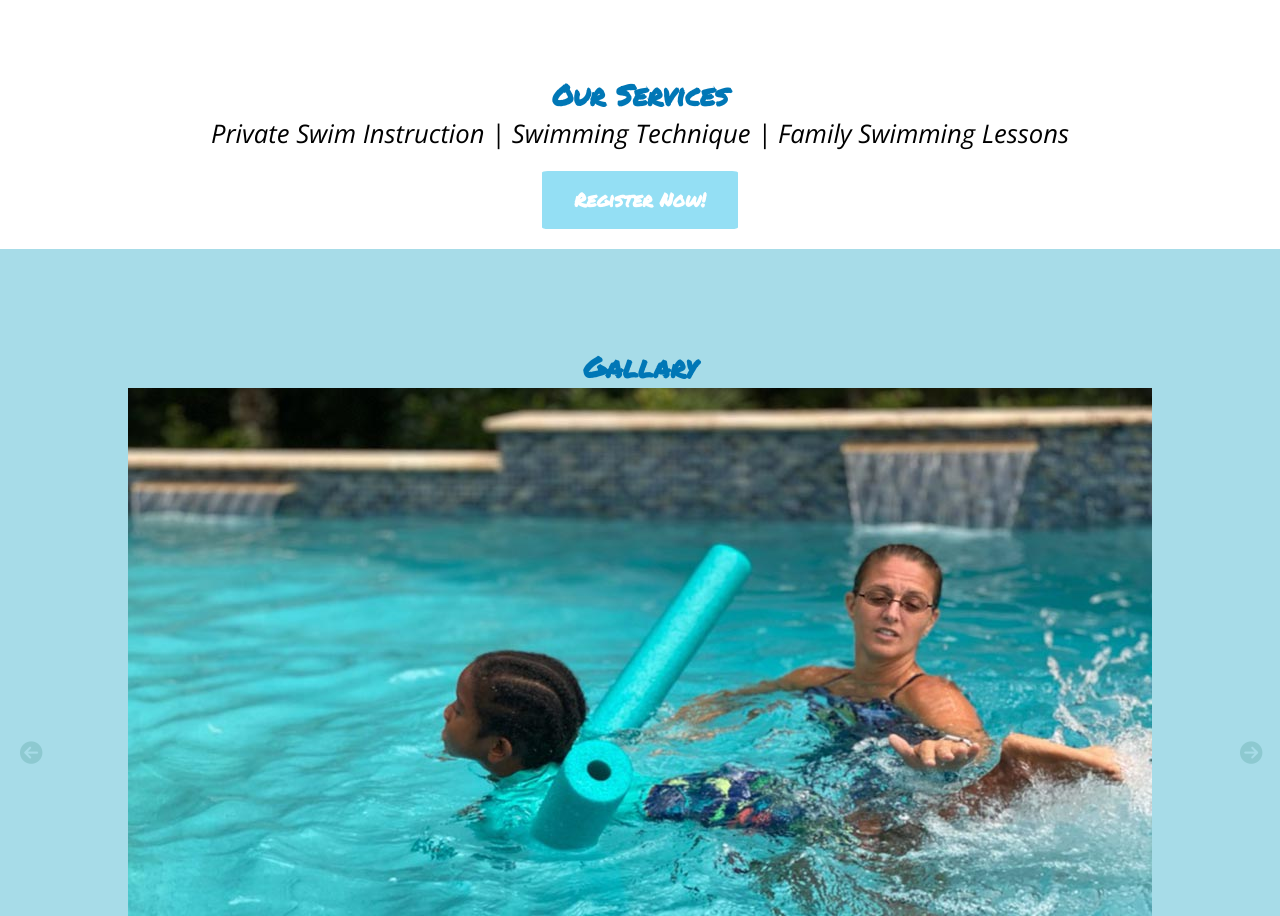
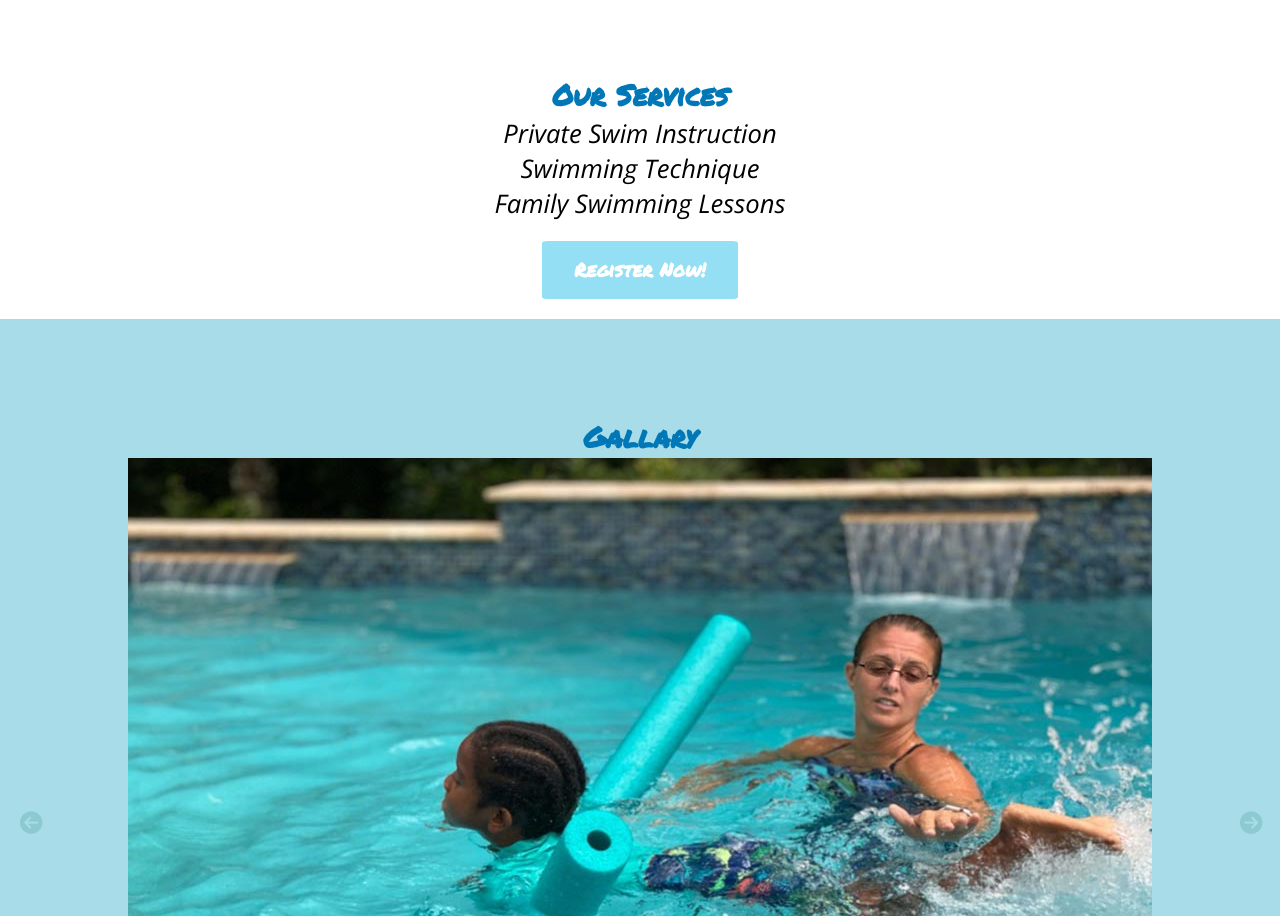
Before and after one commit to Sammy-Jean/Mermaid-Tadpoles, a plain HTML site: page index.html in a window 1280 px wide. Shown: the part 966-1882 px from the top of the page. Drawn offline with nearby package versions, Linux system fonts and the light colour scheme.

Commit message:
Add files via upload

```diff
--- a/index.html
+++ b/index.html
@@ -82,9 +82,9 @@
       <p>We provide effective instruction in a safe, <br />fun environment while creatingthe best experience for the parents and child</p>
       <article>
         <h2>Our Services</h2>
-        <p>
-          Private Swim Instruction | Swimming Technique | Family Swimming Lessons
-        </p>
+        <p>Private Swim Instruction</p>
+          <p>Swimming Technique</p>
+          <p>Family Swimming Lessons</p>
 
 
         <a href="#register" class="button">Register Now!</a>
```
